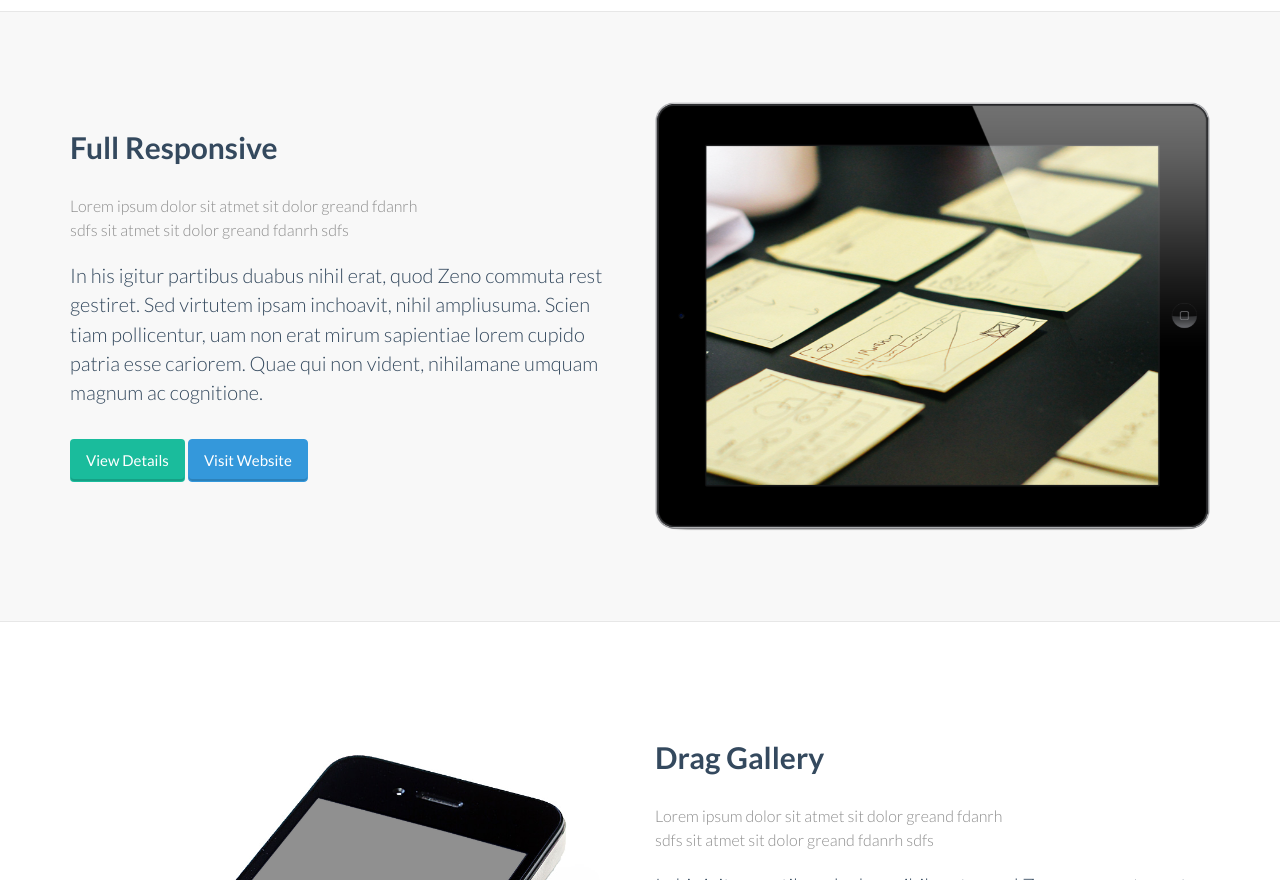
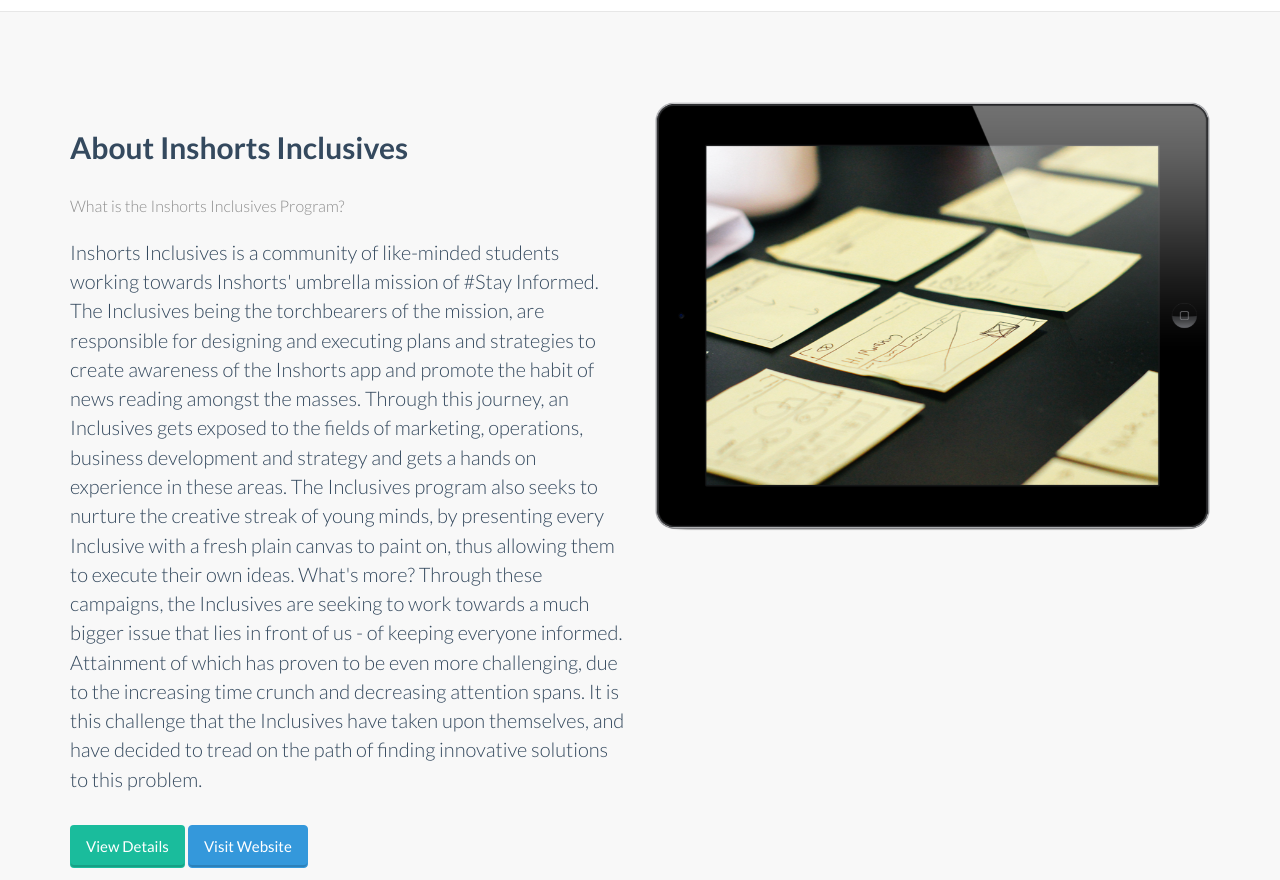
Before and after one commit to hiteshatinshorts/hitesh.github.io, a plain HTML site: page index.html in a window 1280 px wide. Shown: the part 1920-2800 px from the top of the page. Drawn offline with Linux system fonts and the light colour scheme.

Commit message:
Update index.html

```diff
--- a/index.html
+++ b/index.html
@@ -63,7 +63,7 @@
 			<ul class="list-inline intro-social-buttons">
 				<li><a href="https://www.facebook.com/inshortsapp/" class="btn  btn-lg mybutton_cyano wow fadeIn" data-wow-delay="0.8s"><span class="network-name">Inshorts Facebook Page</span></a>
 				</li>
-				<li id="download" ><a href="#downloadlink" class="btn  btn-lg mybutton_standard wow swing wow fadeIn" data-wow-delay="1.2s"><span class="network-name">Free Download</span></a>
+				<li id="download" ><a href="www.inshorts.com" class="btn  btn-lg mybutton_standard wow swing wow fadeIn" data-wow-delay="1.2s"><span class="network-name">Stay Informed with Inshorts</span></a>
 				</li>
 			</ul>
 		</div>
@@ -85,7 +85,7 @@
 					<span class="icon-bar"></span>
 					<span class="icon-bar"></span>
 				</button>
-				<a class="navbar-brand" href="#home">Flatfy</a>
+				<a class="navbar-brand" href="#home">Inshorts Inclusives</a>
 			</div>
 
 			<div class="collapse navbar-collapse navbar-right navbar-ex1-collapse">
@@ -177,13 +177,13 @@
                 </div>
 
                 <div class="col-sm-6 wow fadeInLeftBig"  data-animation-delay="200">
-                    <h3 class="section-heading">Full Responsive</h3>
-					<div class="sub-title lead3">Lorem ipsum dolor sit atmet sit dolor greand fdanrh<br> sdfs sit atmet sit dolor greand fdanrh sdfs</div>
+                    <h3 class="section-heading">About Inshorts Inclusives</h3>
+					<div class="sub-title lead3">What is the Inshorts Inclusives Program?</div>
                     <p class="lead">
-						In his igitur partibus duabus nihil erat, quod Zeno commuta rest gestiret.
-						Sed virtutem ipsam inchoavit, nihil ampliusuma. Scien tiam pollicentur,
-						uam non erat mirum sapientiae lorem cupido
-						patria esse cariorem. Quae qui non vident, nihilamane umquam magnum ac cognitione.
+						Inshorts Inclusives is a community of like-minded students working towards Inshorts' umbrella mission of #Stay Informed. The Inclusives being the torchbearers of the mission, are responsible for designing and executing plans and strategies to create awareness of the Inshorts app and promote the habit of news reading amongst the masses. Through this journey, an Inclusives gets exposed to the fields of marketing, operations, business development and strategy and gets a hands on experience in these areas. The Inclusives program also seeks to nurture the creative streak of young minds, by presenting every Inclusive with a fresh plain canvas to paint on, thus allowing them to execute their own ideas.
+
+What's more?
+Through these campaigns, the Inclusives are seeking to work towards a much bigger issue that lies in front of us - of keeping everyone informed. Attainment of which has proven to be even more challenging, due to the increasing time crunch and decreasing attention spans. It is this challenge that the Inclusives have taken upon themselves, and have decided to tread on the path of finding innovative solutions to this problem.
 					</p>
 
 					 <p><a class="btn btn-embossed btn-primary" href="#" role="button">View Details</a>
```
